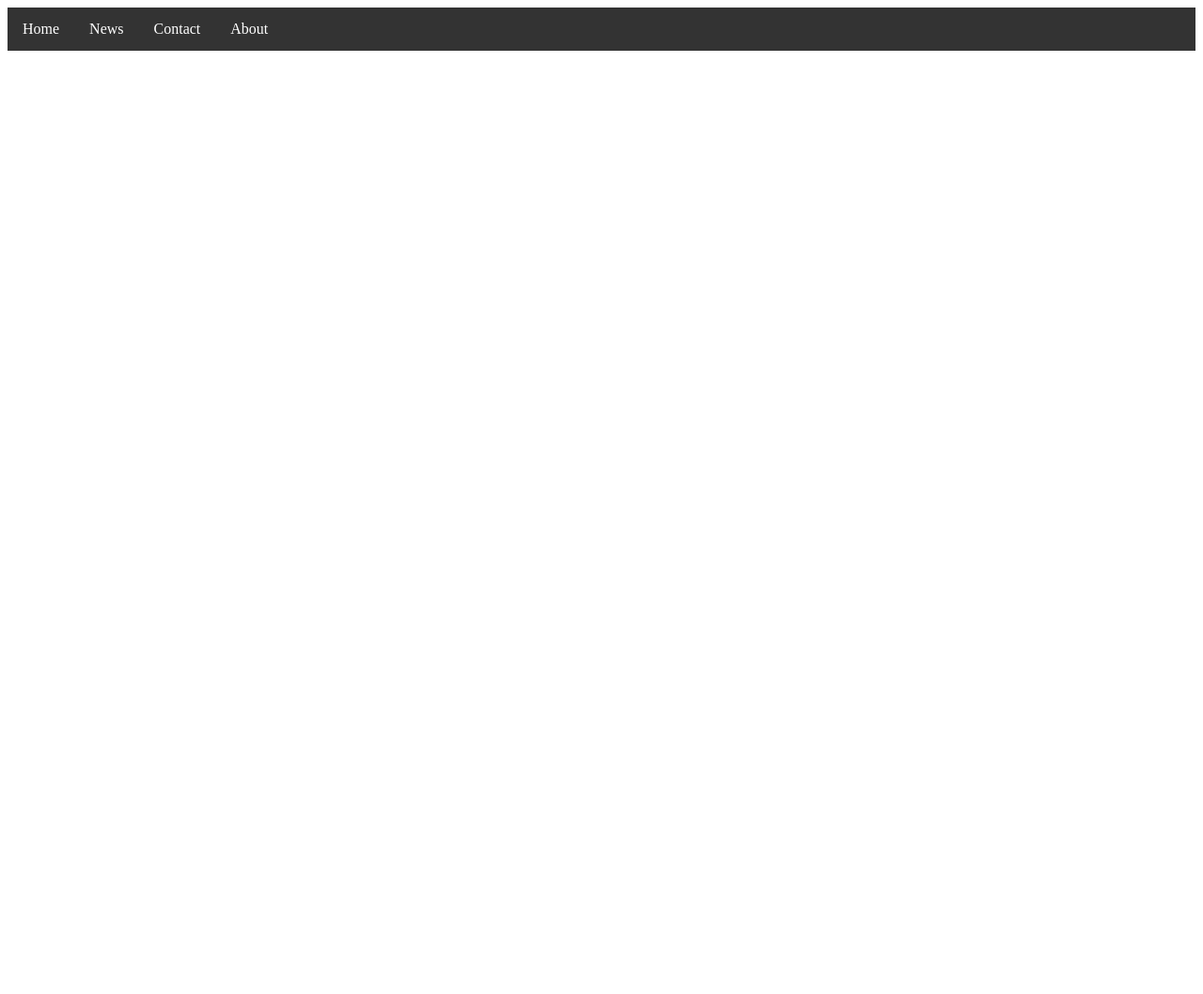
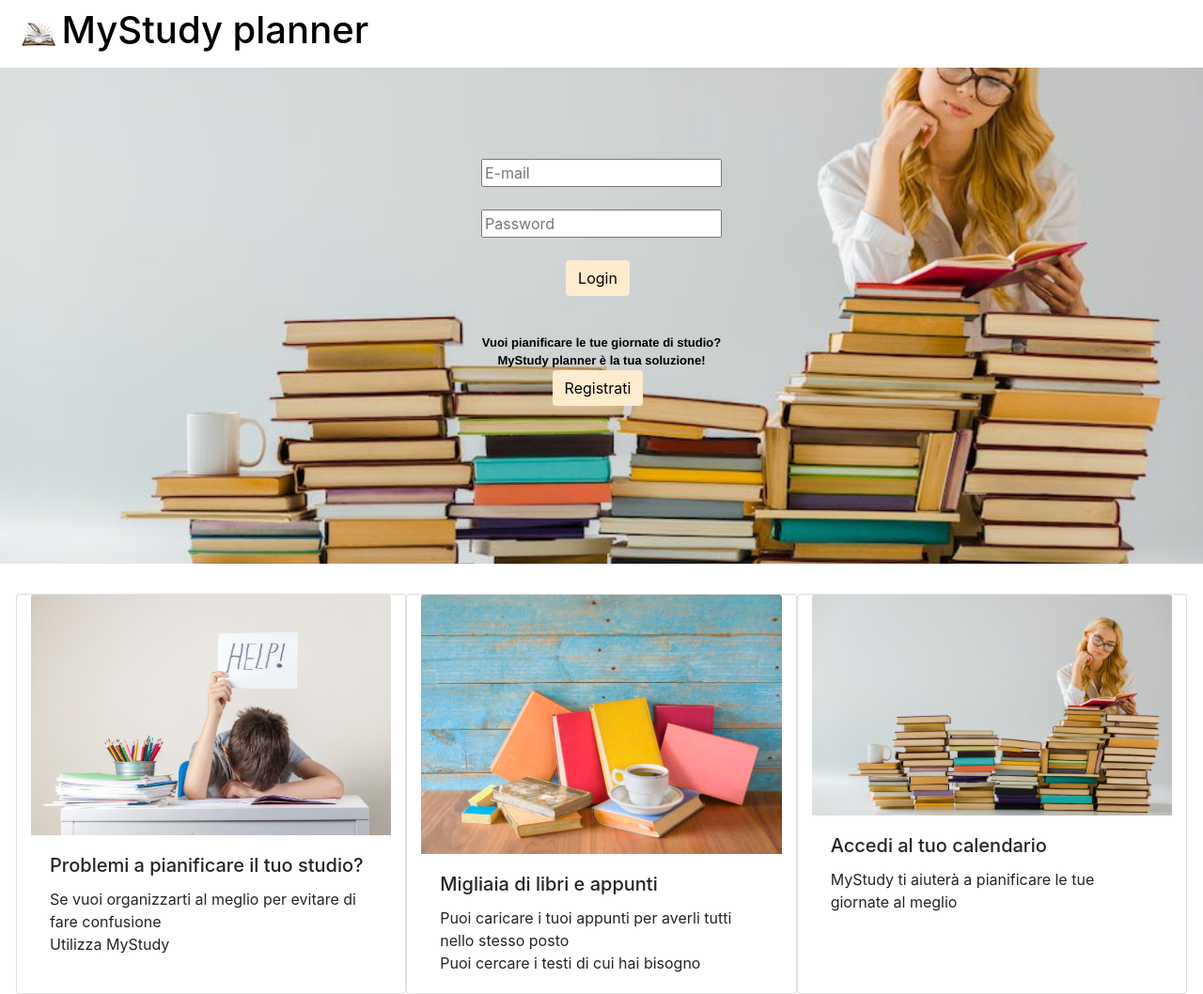
Before and after one commit to saraalfano/MyStudy-Planner, a Node server app: page / in a window 1280 px wide. Shown: the whole page at 94% size. Before the commit the page ends 54 px from the top, so only its background shows below. Run offline with Node 20, Linux system fonts and the light colour scheme; some libraries are stand-ins or nearby versions.

Commit message:
updated login page

```diff
--- a/containers/node/views/index.pug
+++ b/containers/node/views/index.pug
@@ -1,32 +1,67 @@
-doctype html
 head
-  style.
-    ul {
-    list-style-type: none;
-    margin: 0;
-    padding: 0;
-    overflow: hidden;
-    background-color: #333;
-    }
-    li {
-    float: left;
-    }
-    li a {
-    display: block;
-    color: white;
-    text-align: center;
-    padding: 14px 16px;
-    text-decoration: none;
-    }
-    li a:hover {
-    background-color: #111;
-    }
-ul
-  li
-    a.active(href='#home') Home
-  li
-    a(href='#news') News
-  li
-    a(href='#contact') Contact
-  li
-    a(href='#about') About
+  meta(charset='utf-8')
+  meta(name='viewport', content='width=device-width, initial-scale=1, shrink-to-fit=no')
+  title MyStudy planner
+  link(rel='manifest', href='../site.webmanifest')
+  link(rel='stylesheet', href='./css/style.css')
+  link(rel='stylesheet', href='./bootstrap/css/bootstrap-grid.css')
+  link(rel='stylesheet', href='./bootstrap/css/bootstrap-utilities.css')
+  link(rel='stylesheet', href='./bootstrap/css/bootstrap-grid.rtl.css')
+  link(rel='stylesheet', href='https://cdn.jsdelivr.net/npm/bootstrap@4.0.0/dist/css/bootstrap.min.css', integrity='sha384-Gn5384xqQ1aoWXA+058RXPxPg6fy4IWvTNh0E263XmFcJlSAwiGgFAW/dAiS6JXm', crossorigin='anonymous')
+  script(src='https://code.jquery.com/jquery-3.2.1.slim.min.js', integrity='sha384-KJ3o2DKtIkvYIK3UENzmM7KCkRr/rE9/Qpg6aAZGJwFDMVNA/GpGFF93hXpG5KkN', crossorigin='anonymous')
+  script(src='https://cdn.jsdelivr.net/npm/popper.js@1.12.9/dist/umd/popper.min.js', integrity='sha384-ApNbgh9B+Y1QKtv3Rn7W3mgPxhU9K/ScQsAP7hUibX39j7fakFPskvXusvfa0b4Q', crossorigin='anonymous')
+  script(src='https://cdn.jsdelivr.net/npm/bootstrap@4.0.0/dist/js/bootstrap.min.js', integrity='sha384-JZR6Spejh4U02d8jOt6vLEHfe/JQGiRRSQQxSfFWpi1MquVdAyjUar5+76PVCmYl', crossorigin='anonymous')
+nav.navbar.navbar-expand-lg.navbar-light.bg-white.fixed-top
+  img.flex(src='./immagini/logo.jpg', alt='')
+  h1
+    font(color='black') MyStudy planner
+  button.navbar-toggler(type='button', data-toggle='collapse', data-target='#navbarSupportedContent', aria-controls='navbarSupportedContent', aria-expanded='false', aria-label='Toggle navigation')
+    span.navbar-toggler-icon
+  #navbarSupportedContent.collapse.navbar-collapse
+    ul.navbar-nav.mr-auto
+.grid
+  .titlegrid
+    .position-relative.vert
+      div(align='center')
+        form(method='post')
+          input(type='email', placeholder='E-mail', aria-label='mail', name='inputEmail', required='')
+          div
+            br
+          input(type='password', placeholder='Password', aria-label='password', name='pass', required='')
+          div
+            br
+          button.btn.my-2.my-sm-0.btncolor.mr-sm-2(type='submit', name='loginButton') Login
+          div
+            br
+        // modifica testo
+        .testo.position-relative.center-50.start-0(style='padding-left: 30px; padding-right: 30px;')
+          strong
+            font(color='black', size='2')
+              | Vuoi pianificare le tue giornate di studio?
+              br
+              | MyStudy planner &egrave; la tua soluzione!
+      .position-relative.vert2
+        div(align='center')
+          button.btn.my-2.my-sm-0.btncolor.mr-sm-2.position-relative(type='submit', style='align-items: center;') Registrati
+  .secondgrid.row
+    .card.col-lg-4
+      img.card-img-top(src='./immagini/img3.jpg', alt='...')
+      .card-body
+        h5.card-title Problemi a pianificare il tuo studio?
+        p.card-text
+          | Se vuoi organizzarti al meglio per evitare di fare confusione
+          br
+          | Utilizza MyStudy
+    .card.col-lg-4
+      img.card-img-top(src='./immagini/img2.png', alt='...')
+      .card-body
+        h5.card-title Migliaia di libri e appunti
+        p.card-text
+          | Puoi caricare i tuoi appunti per averli tutti nello stesso posto
+          br
+          | Puoi cercare i testi di cui hai bisogno
+    .card.col-lg-4
+      img.card-img-top(src='./immagini/img1.jpg', alt='...')
+      .card-body
+        h5.card-title Accedi al tuo calendario
+        p.card-text MyStudy ti aiuter&agrave; a pianificare le tue giornate al meglio
```
